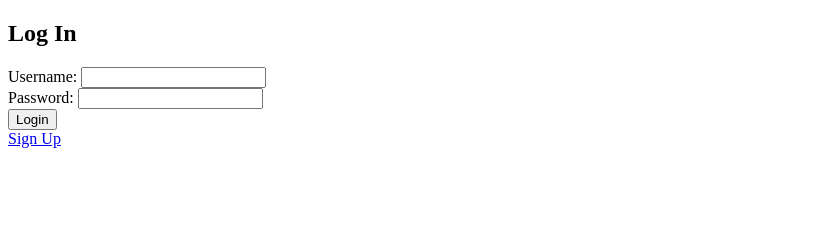
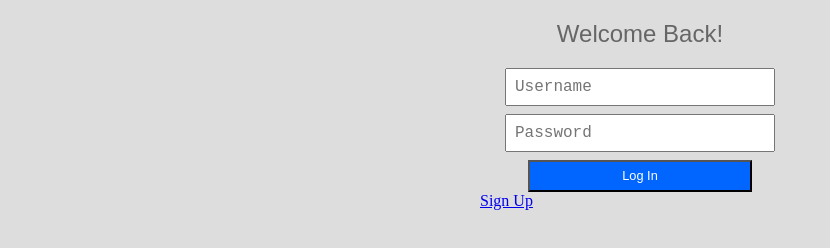
Before and after one commit to ntenpas/persistent_login, a website: page public/index.html in a window 1280 px wide. Shown: the whole page, without its empty margins (0-830 px from the left). Drawn offline with Linux system fonts and the light colour scheme.

Commit message:
login form css progress

```diff
--- a/public/index.html
+++ b/public/index.html
@@ -1,26 +1,20 @@
 <!DOCTYPE html>
 <html>
 <head>
-  <title>Log In</title>
+  <title>Log-In</title>
   <link rel="stylesheet" type="text/css" href="style.css" />
 </head>
 <body>
-  <h2>Log In</h2>
-  <form id="loginForm">
-    <div>
-      <label for="username">Username:</label>
-      <input type="text" name="username" />
-    </div>
-    <div>
-      <label for="password">Password:</label>
-      <input type="password" name="password" />
-    </div>
-    <div>
-      <button type="submit">Login</button>
+  <section id="welcome">
+    <h1>Welcome Back!</h1>
+    <form id="loginForm">
+      <input type="text" name="username" placeholder="Username" />
+      <input type="password" name="password" placeholder="Password" />
+      <button type="submit">Log In</button>
       <span id="warning"></span>
-    </div>
-  </form>
-  <a href="signup.html">Sign Up</a>
+    </form>
+    <a href="signup.html">Sign Up</a>
+  </section>
   <script type="text/javascript" src="index.js"></script>
 </body>
 </html>
--- a/public/style.css
+++ b/public/style.css
@@ -0,0 +1,54 @@
+/*
+input {
+  font-size: 1rem;
+  height: 2rem;
+  width: 10rem;
+  margin: 0.2rem 0;
+}
+
+button {
+  height: 2rem;
+  font-size: 1rem;
+  width: 10rem;
+}
+*/
+
+body {
+  background-color: #ddd;
+}
+
+#welcome {
+  width: 20rem;
+  margin: auto;
+}
+
+#welcome h1 {
+  text-align: center;
+  font-family: sans-serif;
+  font-weight: 100;
+  color: #666;
+}
+
+#welcome input {
+  display: block;
+  width: 80%;
+  height: 2rem;
+  margin: 0.5rem auto;
+  font-size: 1rem;
+  padding-left: 0.5rem;
+  font-family: monospace;
+}
+
+#welcome button {
+  display: block;
+  width: 70%;
+  margin: auto;
+  height: 2rem;
+  background-color: #0066ff;
+  font-size: 0.8rem;
+  color: #fff;
+}
+
+#welcome button:hover {
+  background-color: #1a75ff;
+}
```
Also changed, not shown: public/signup.html (added, +17 -0 lines).
